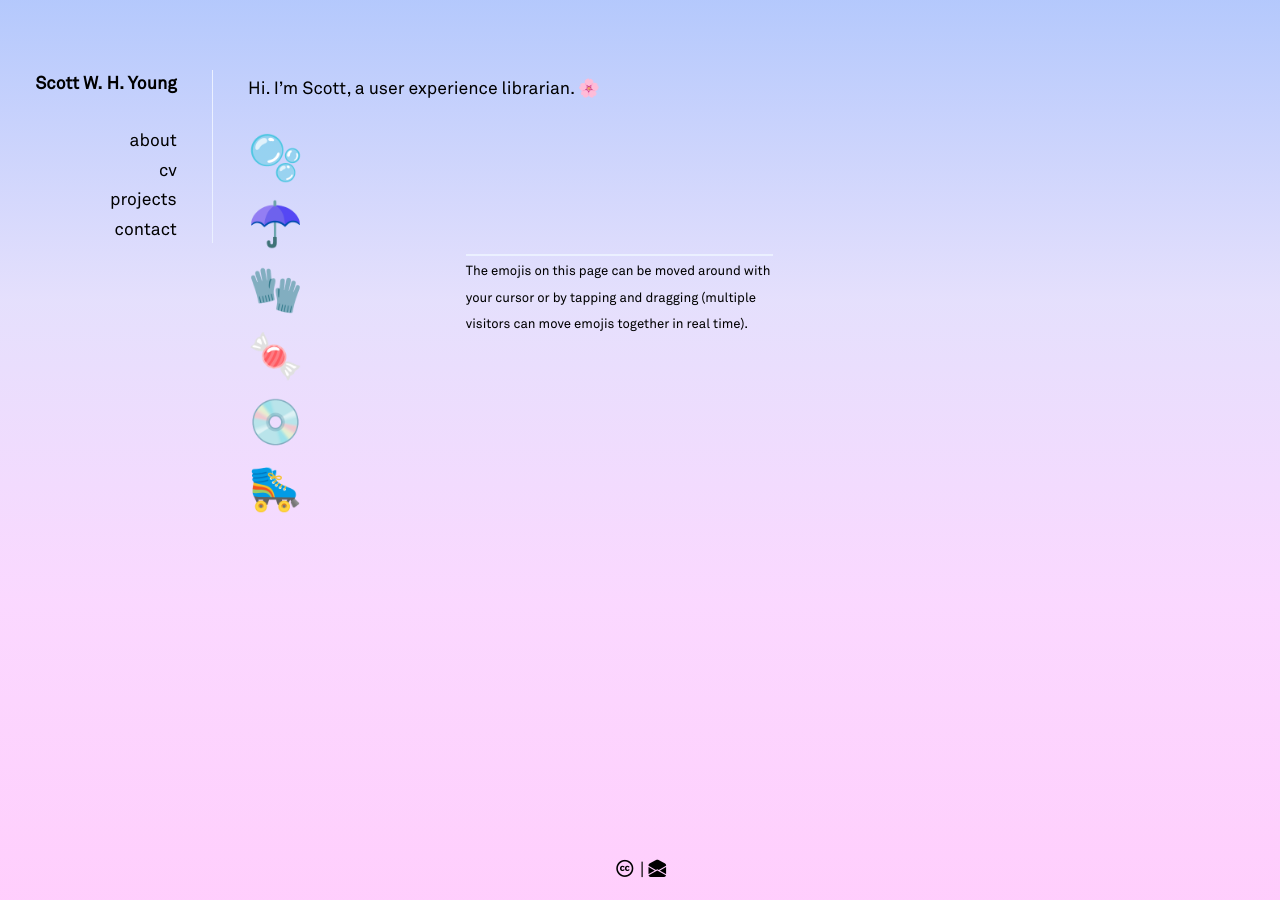
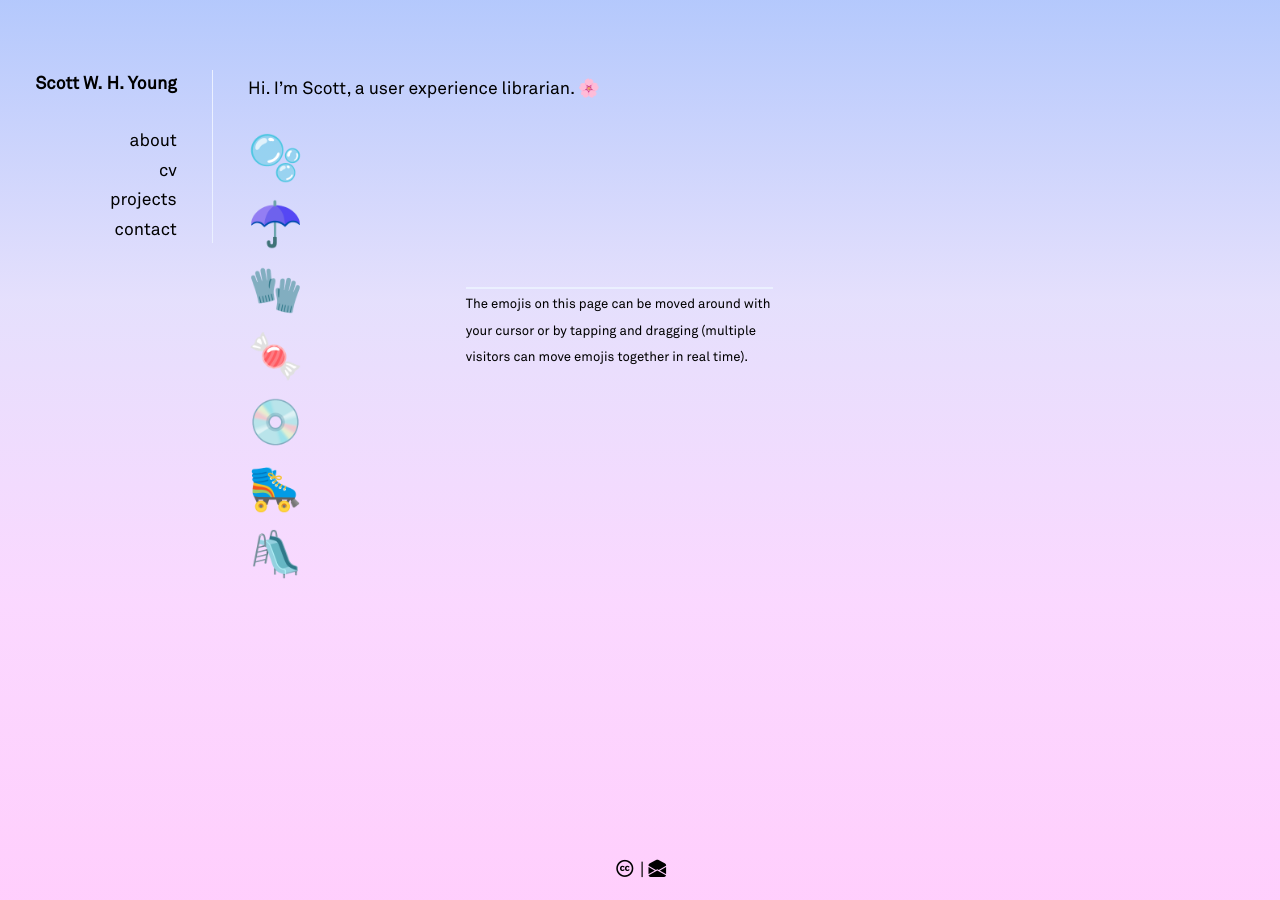
Before and after one commit to swyoung/swyoung.github.io, a Jekyll site: the page built from index.md, in a window 1280 px wide. Built offline with Jekyll 4.4.1, drawn with Linux system fonts in a browser that asks for light colours; nearby versions of some CDN libraries; a style sheet for code colours, icons or effects is not loaded.

Commit message:
Update index.md
add slide emoji

```diff
--- a/index.md
+++ b/index.md
@@ -11,6 +11,7 @@ Hi. I’m Scott, a user experience librarian. <span class="emoji-spin">🌸</spa
   <div id="candy" can-move style="font-size:40px">🍬</div>
   <div id="cd" can-move style="font-size:40px">💿</div>
   <div id="skate" can-move style="font-size:40px">🛼</div>
+  <div id="slide" can-move style="font-size:40px">🛝</div>
 <div style="border-top:2px solid hsla(223,100%,96%,80);margin:1em;width:46%;position:relative;left:30%;bottom:50%">
 <span style="font-size:75%">The emojis on this page can be moved around with your cursor or by tapping and dragging (multiple visitors can move emojis together in real time).</span>
 </div>
```
